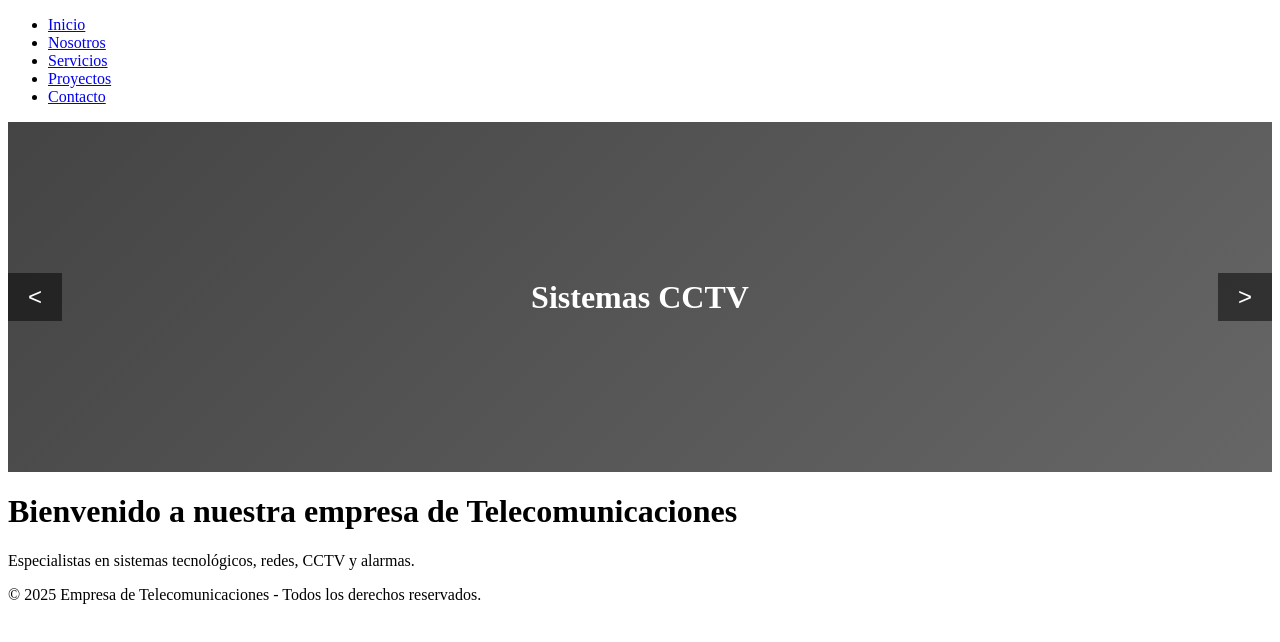
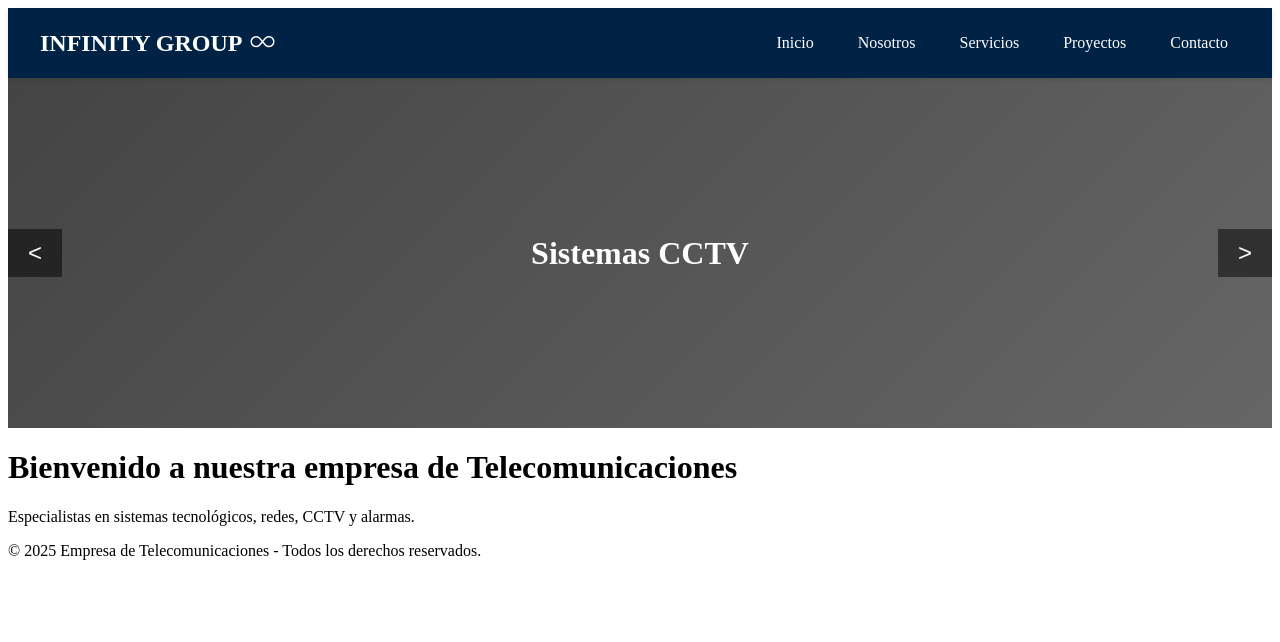
Before and after one commit to CordzB/PagWeb-IG, a React (Vite) app in the folder pagweb-ig/: page / in a window 1280 px wide. Shown: the top 642 px of the page. Built offline with nearby package versions, Linux system fonts and the light colour scheme.

Commit message:
botones y logo

```diff
--- a/pagweb-ig/package.json
+++ b/pagweb-ig/package.json
@@ -11,6 +11,7 @@
   },
   "dependencies": {
     "bootstrap": "^5.3.6",
+    "bootstrap-icons": "^1.13.1",
     "react": "^19.1.0",
     "react-dom": "^19.1.0",
     "react-router-dom": "^7.6.2"
--- /dev/null
+++ b/pagweb-ig/src/components/Menu.css
@@ -0,0 +1,84 @@
+.menu {
+  background-color: #002244;
+  padding: 10px 0;
+  position: sticky;
+  top: 0;
+  z-index: 1000;
+  box-shadow: 0 2px 4px rgba(0,0,0,0.1);
+}
+
+.menu-container {
+  max-width: 1200px;
+  margin: 0 auto;
+  padding: 0 20px;
+  display: flex;
+  justify-content: space-between;
+  align-items: center;
+}
+
+.menu-logo {
+  color: #ffffff;
+  font-size: 1.5rem;
+  font-weight: bold;
+  display: flex;
+  align-items: center;
+}
+
+.menu-hamburger {
+  display: none;
+  font-size: 2rem;
+  color: #ffffff;
+  cursor: pointer;
+}
+
+.menu-links {
+  list-style: none;
+  display: flex;
+  gap: 20px;
+}
+
+.menu-links li a {
+  color: #ffffff;
+  text-decoration: none;
+  font-size: 1rem;
+  padding: 8px 12px;
+  border-radius: 4px;
+  transition: background-color 0.3s ease, color 0.3s ease;
+}
+
+.menu-links li a:hover {
+  background-color: #ffcc00;
+  color: #002244;
+}
+
+/* Responsive: Tablets y celulares */
+@media (max-width: 768px) {
+  .menu-hamburger {
+    display: block;
+  }
+
+  .menu-links {
+    position: absolute;
+    top: 60px;
+    right: 0;
+    background-color: #002244;
+    flex-direction: column;
+    align-items: flex-start;
+    width: 200px;
+    padding: 10px;
+    display: none;
+  }
+
+  .menu-links.active {
+    display: flex;
+  }
+
+  .menu-links li {
+    width: 100%;
+  }
+
+  .menu-links li a {
+    width: 100%;
+    padding: 10px;
+  }
+}
--- a/pagweb-ig/src/components/Menu.jsx
+++ b/pagweb-ig/src/components/Menu.jsx
@@ -1,15 +1,34 @@
+import { useState } from 'react'
 import { Link } from 'react-router-dom'
+import './Menu.css'
 
 function Menu() {
+  const [menuOpen, setMenuOpen] = useState(false)
+
+  const toggleMenu = () => {
+    setMenuOpen(!menuOpen)
+  }
+
   return (
-    <nav>
-      <ul>
-        <li><Link to="/">Inicio</Link></li>
-        <li><Link to="/nosotros">Nosotros</Link></li>
-        <li><Link to="/servicios">Servicios</Link></li>
-        <li><Link to="/proyectos">Proyectos</Link></li>
-        <li><Link to="/contacto">Contacto</Link></li>
-      </ul>
+    <nav className="menu">
+      <div className="menu-container">
+        <div className="menu-logo">
+          INFINITY GROUP
+          <i className="bi bi-infinity" style={{ marginLeft: '8px' }}></i>
+        </div>
+
+        <div className="menu-hamburger" onClick={toggleMenu}>
+          ☰
+        </div>
+
+        <ul className={`menu-links ${menuOpen ? 'active' : ''}`}>
+          <li><Link to="/" onClick={() => setMenuOpen(false)}>Inicio</Link></li>
+          <li><Link to="/nosotros" onClick={() => setMenuOpen(false)}>Nosotros</Link></li>
+          <li><Link to="/servicios" onClick={() => setMenuOpen(false)}>Servicios</Link></li>
+          <li><Link to="/proyectos" onClick={() => setMenuOpen(false)}>Proyectos</Link></li>
+          <li><Link to="/contacto" onClick={() => setMenuOpen(false)}>Contacto</Link></li>
+        </ul>
+      </div>
     </nav>
   )
 }
--- a/pagweb-ig/src/index.css
+++ b/pagweb-ig/src/index.css
@@ -1,3 +1,5 @@
+@import "bootstrap-icons/font/bootstrap-icons.css";
+
 /* --- CARRUSEL --- */
 .carrusel-container {
   position: relative;
```
Also changed, not shown: 1 other file (tests, documents, lock files or other folders).
